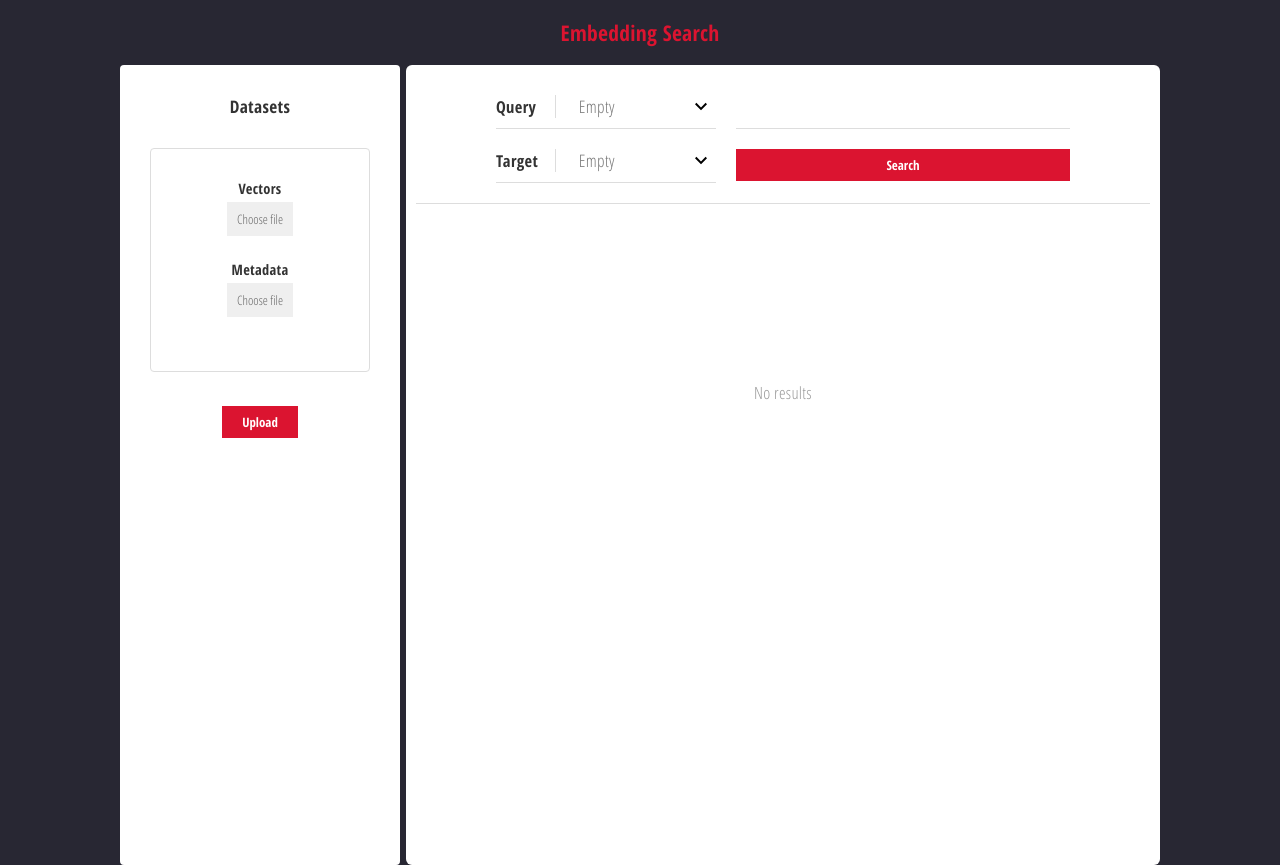
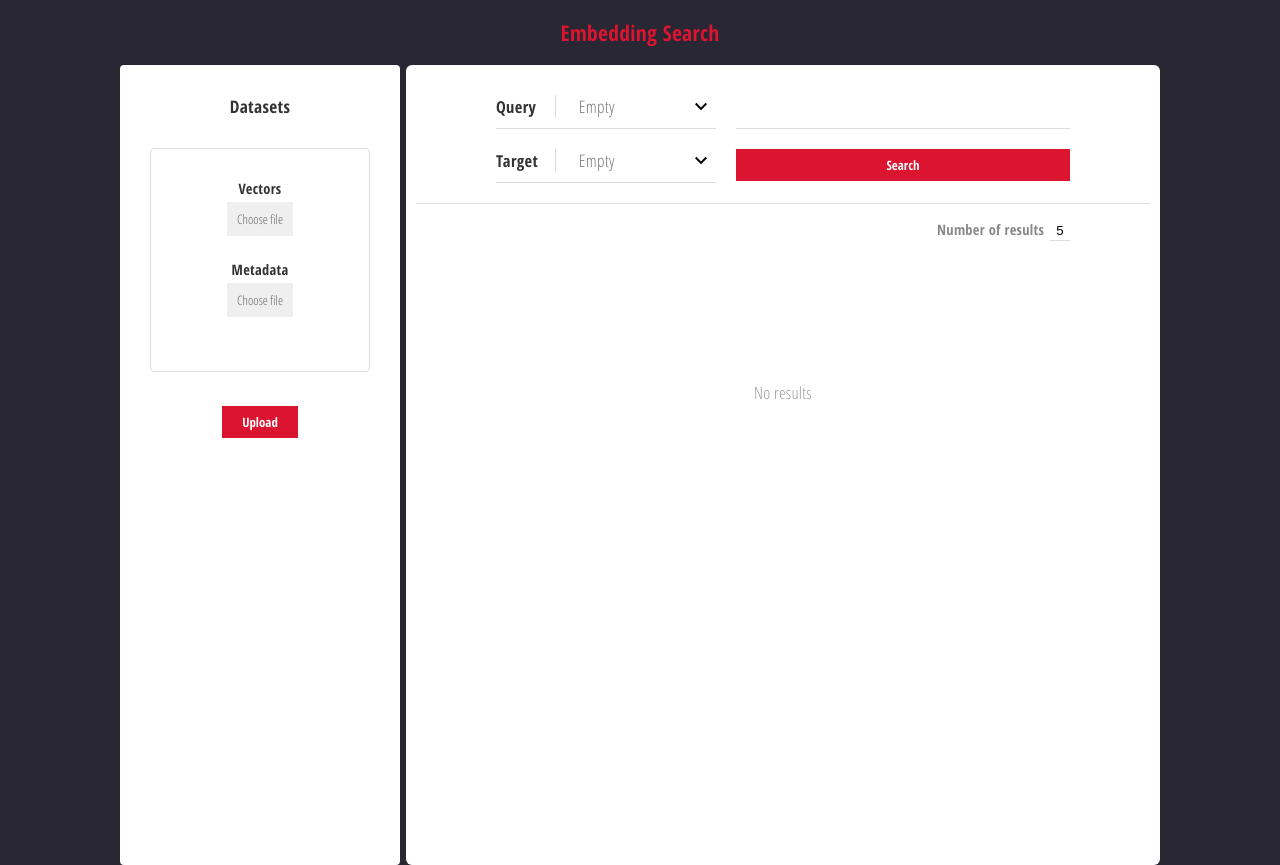
Before and after one commit to hoangdzung/embeddingSearch, a Flask app: page / in a window 1280 px wide. Run offline with Flask 2, Linux system fonts and the light colour scheme; some libraries are stand-ins or nearby versions.

Commit message:
add number of results UI

```diff
--- a/main.py
+++ b/main.py
@@ -39,7 +39,7 @@ def search():
     src_type = request.args.get('src_type')
     src_name = request.args.get('src_name')
     target_type = request.args.get('target_type')
-    k = 10 #int(request.args.get('num_k',10))
+    k = int(request.args.get('k'))
     print(src_type, src_name, target_type, k)
     results = query_machine.search(src_type, src_name, target_type,k)
     print(results)
--- a/model.py
+++ b/model.py
@@ -12,6 +12,7 @@ class QueryMachine():
         self.types = types
 
     def search(self, src_type, src_name, target_type, k=10):
+        print("k",k)
         print(src_type, src_name, target_type)
         if self.embeddings is None:
             return ['Not init yet']
--- a/static/search.js
+++ b/static/search.js
@@ -9,7 +9,8 @@ $(function () {
         $.ajax({
             url: '/api/search?src_type=' + document.getElementById('query_type').value +
              '&src_name=' + document.getElementById('src_name').value +
-             '&target_type=' + document.getElementById('target_type').value,
+             '&target_type=' + document.getElementById('target_type').value +
+             '&k=' + document.getElementById('num-of-keywords').value,
             //  '&k=10' + document.getElementById('num_return').value,
             success: function (data) {
                 console.log(data)
@@ -17,7 +18,9 @@ $(function () {
                 if(data.length == 0)
                     $('#result').append('<h3 style="text-align: center;color: #999; margin-top: 50%;font-weight: 400;">No results</h3>');
                 else
-                    $('#result').append('<div style="font-size: 0.95em; text-align: center;margin: 20px;">NEAREST KEYWORDS</div>');
+                    $('#result').append(`<div style="font-size: 0.95em; text-align: center;margin: 30px 0 20px 0;">
+                    NEAREST KEYWORDS
+                    </div>`);
                 for (i = 0; i < data.length; i++) {
                     console.log(data[i])
                     // $('#result-wrapper').append('<p>' + data[i]+ '</p>');
--- a/static/style.css
+++ b/static/style.css
@@ -375,3 +375,15 @@ input::-webkit-calendar-picker-indicator {
     cursor: pointer;
     text-transform: capitalize;
   }
+
+#num-of-keywords {
+  border-bottom: 1px solid #dddddd;
+  padding: 2px;
+  width: 20px;
+  text-align: center;
+  margin-left: 2px;
+}
+
+span {
+    color: #888;
+}
--- a/templates/demo.html
+++ b/templates/demo.html
@@ -113,6 +113,10 @@
                 </div>
             </div>
             <div id="result-component">
+                <div style="position: absolute;right: 210px;top: 220px;">
+                    <span>Number of results</span>
+                    <span><input type="text" id="num-of-keywords" value="5"></span>
+                </div>
                 <img id="loading" src="https://media.giphy.com/media/s4KqhlPU9Ypnq/giphy.gif">
                 <div id="result">
                     <h3 style="text-align: center;color: #999; margin-top: 50%;font-weight: 400;">No results</h3>
```
